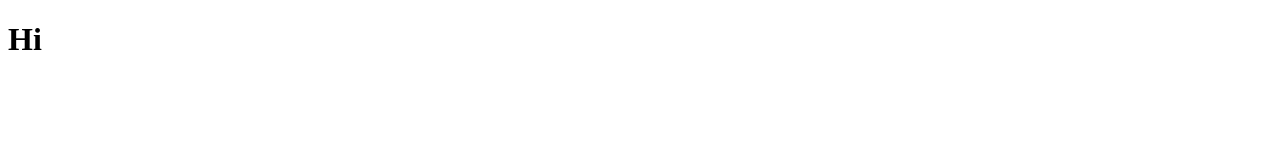
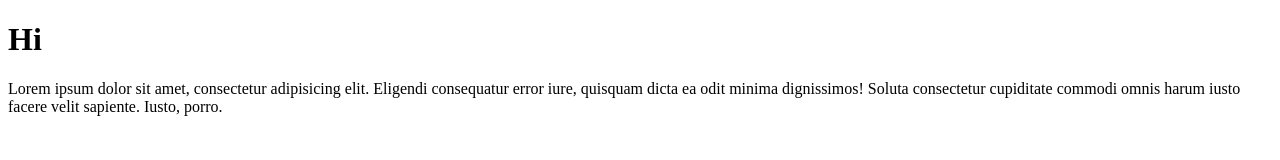
Before and after one commit to rajindra19524/crap, a plain HTML site: page crap-port.html in a window 1280 px wide. Drawn offline with Linux system fonts and the light colour scheme.

Commit message:
added p tag

```diff
--- a/crap-port.html
+++ b/crap-port.html
@@ -7,5 +7,9 @@
 </head>
 <body>
     <h1>Hi</h1>
+    <p>Lorem ipsum dolor sit amet, consectetur adipisicing elit. Eligendi consequatur error iure,
+        quisquam dicta ea odit minima dignissimos! Soluta consectetur
+        cupiditate commodi omnis harum iusto facere velit sapiente. Iusto, porro.
+    </p>
 </body>
 </html>
```
